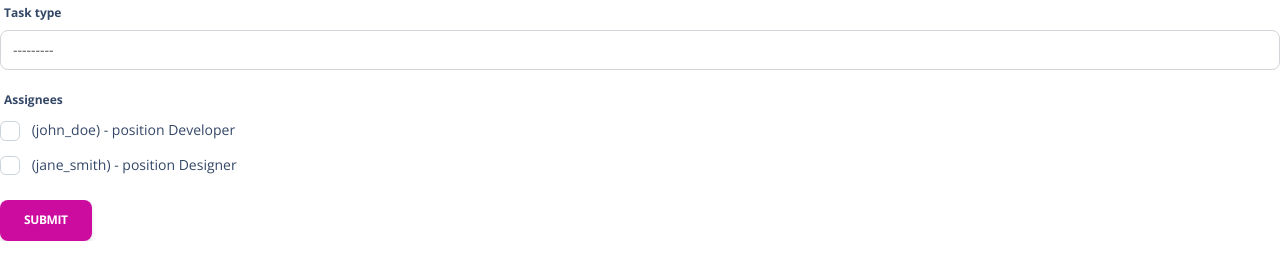
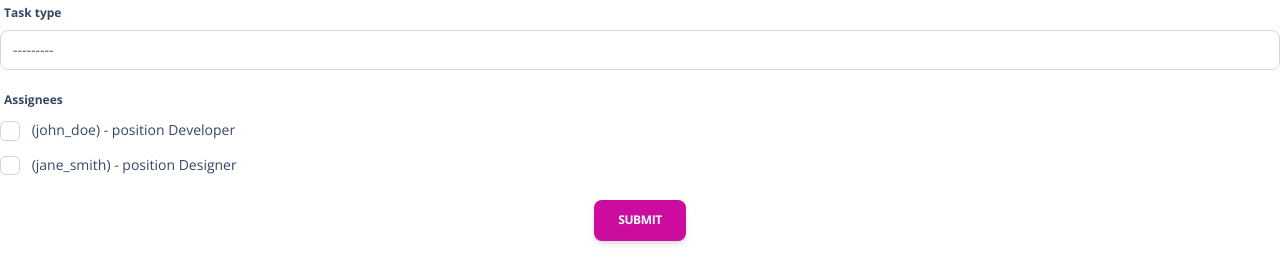
Before and after one commit to xborismenx/IT-task-manager, a Django app: page /tasks/create/ in a window 1280 px wide. Shown: the part 675-932 px from the top of the page. Run offline with Django 4.2, Linux system fonts and the light colour scheme; a user stored in the database is signed in; data comes from the database, SQL or seed files in the repository; some libraries are stand-ins or nearby versions.

Commit message:
the button has been moved to the centre

```diff
--- a/templates/task_manager/task_form.html
+++ b/templates/task_manager/task_form.html
@@ -4,6 +4,8 @@
   <form action="" method="post">
     {% csrf_token %}
     {{ form|crispy }}
-    <input class="btn btn-primary" type="submit" value="Submit">
+    <div class="d-flex justify-content-center">
+      <input class="btn btn-primary text-center mb-3" type="submit" value="Submit">
+    </div>
   </form>
 {% endblock %}
```
